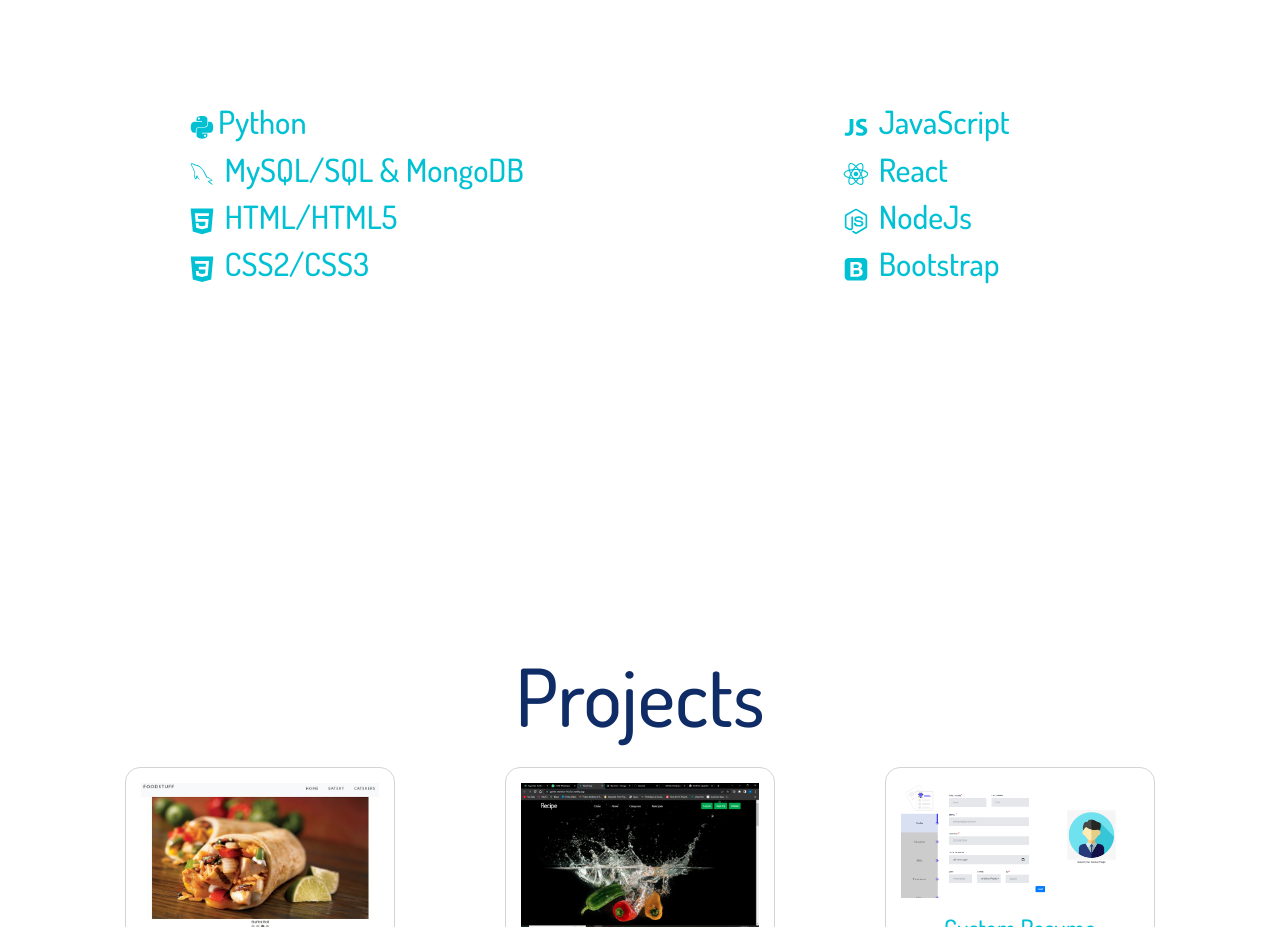
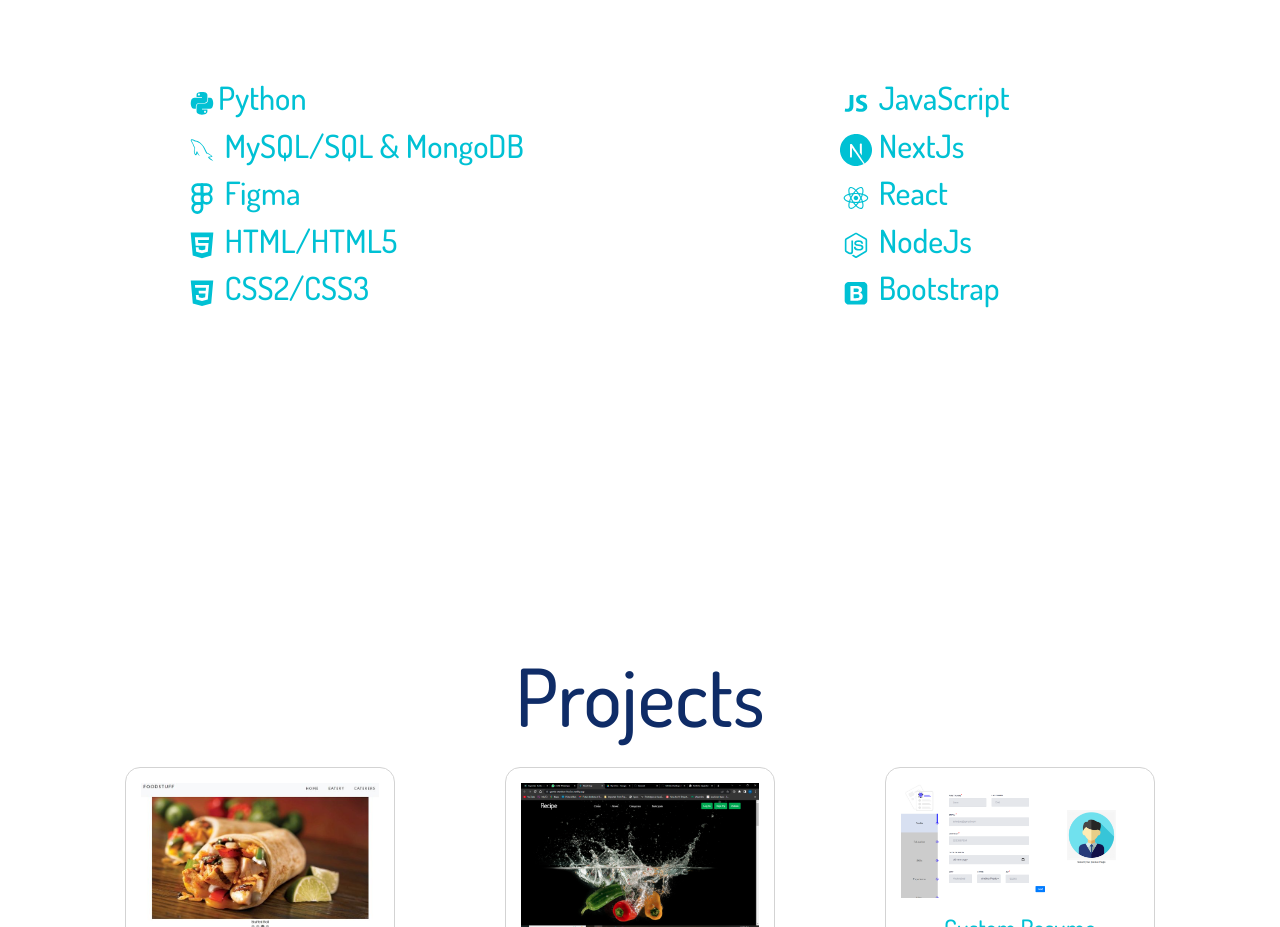
Before and after one commit to sayantanD1999/React-Portfolio, a React (Create React App) app: page / in a window 1280 px wide. Shown: the part 3040-3967 px from the top of the page. Built offline with nearby package versions, Linux system fonts and the light colour scheme.

Commit message:
Update Skills.js

```diff
--- a/src/Components/Skills.js
+++ b/src/Components/Skills.js
@@ -8,6 +8,11 @@ import {
   DiMysql,
   DiNodejsSmall,
 } from "react-icons/di";
+import {
+SiNextdotjs
+} from "react-icons/si";
+
+
 import { FiFigma } from "react-icons/fi";
 
 import React from "react";
@@ -39,6 +44,9 @@ function Skills() {
                   {" "}
                   <DiMysql /> MySQL/SQL & MongoDB
                 </h2>
+                  <h2 data-aos="fade-up" data-aos-duration="2000">
+                  <FiFigma /> Figma
+                </h2>
                 <h2 data-aos="fade-up" data-aos-duration="2000">
                   <DiHtml5 /> HTML/HTML5
                 </h2>
@@ -51,6 +59,9 @@ function Skills() {
               <div className="box">
                 <h2 data-aos="fade-up" data-aos-duration="2000">
                   <DiJavascript1 /> JavaScript
+                </h2>
+                <h2 data-aos="fade-up" data-aos-duration="2000">
+                  <SiNextdotjs /> NextJs
                 </h2>
                 <h2 data-aos="fade-up" data-aos-duration="2000">
                   <DiReact /> React
```
